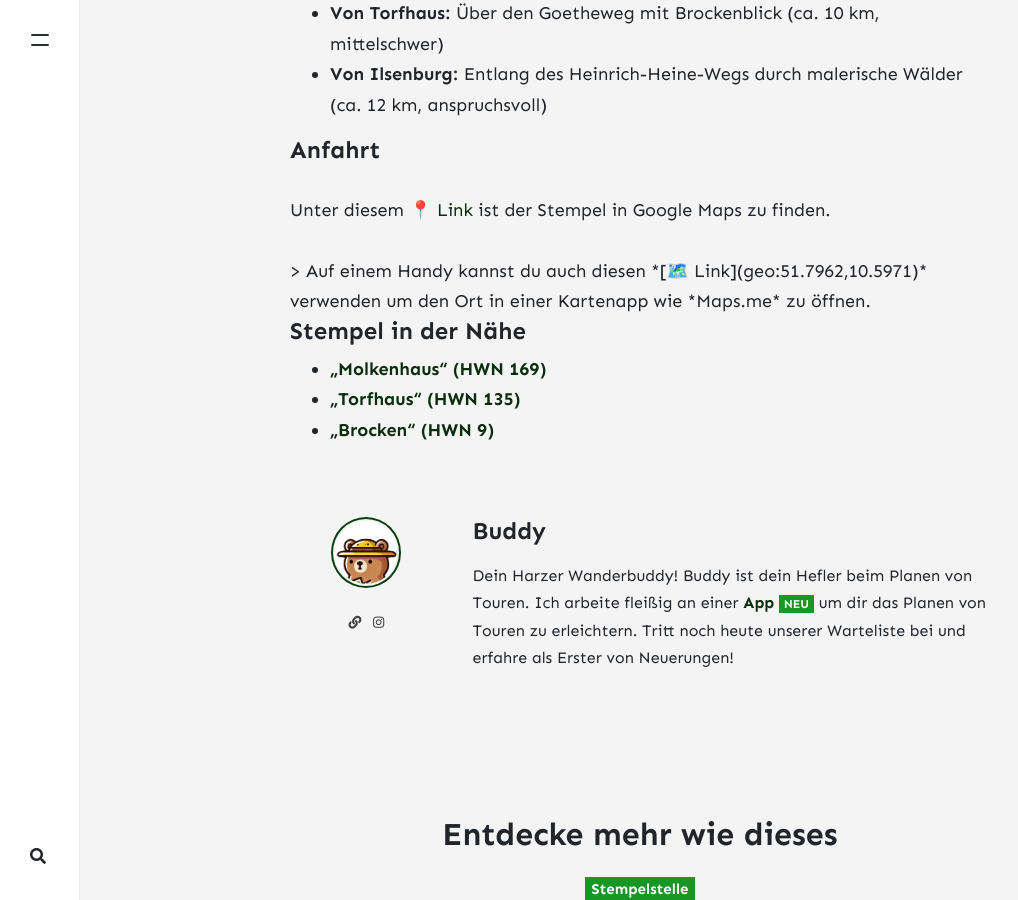
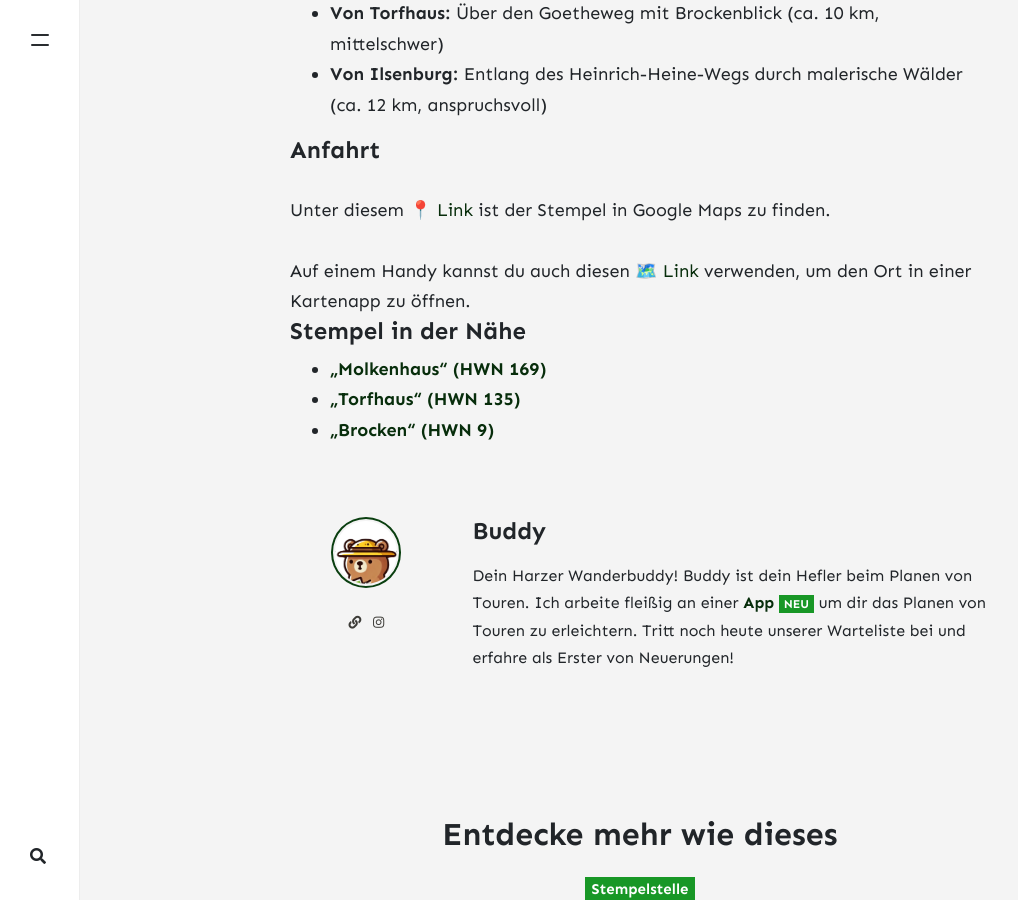
Before and after one commit to JanTristanH/harzer-wander-buddy-website, a Jekyll site: the page built from _posts/stampboxes/2025-01-21-stempelstelle1-eckertalsperre-staumauer.md, in a window 1280 px wide and 900 px high, scrolled down 1524 px. Shown: the whole window, without its empty margins (0-1018 px from the left). Built offline with Jekyll 4.4.1, drawn with Linux system fonts in a browser that asks for light colours; nearby versions of some CDN libraries; comment, search, counter and statistics services are not loaded.

Commit message:
Update 2025-01-21-stempelstelle1-eckertalsperre-staumauer.md

```diff
--- a/_posts/stampboxes/2025-01-21-stempelstelle1-eckertalsperre-staumauer.md
+++ b/_posts/stampboxes/2025-01-21-stempelstelle1-eckertalsperre-staumauer.md
@@ -24,8 +24,11 @@ Die Eckertalsperre wurde 1943 erbaut und diente der Trinkwasserversorgung. Währ
 #### Anfahrt
 
 Unter diesem [📍 Link](https://www.google.com/maps/dir/?api=1&origin=&destination=51.7962%2C%2010.5971) ist der Stempel in Google Maps zu finden.
+
 <div class="mobile-only">
-  > Auf einem Handy kannst du auch diesen *[🗺️ Link](geo:51.7962,10.5971)* verwenden um den Ort in einer Kartenapp wie *Maps.me* zu öffnen.
+  Auf einem Handy kannst du auch diesen
+  <a href="geo:51.7962,10.5971">🗺️ Link</a>
+  verwenden, um den Ort in einer Kartenapp zu öffnen.
 </div>
 
 #### Stempel in der Nähe
```
